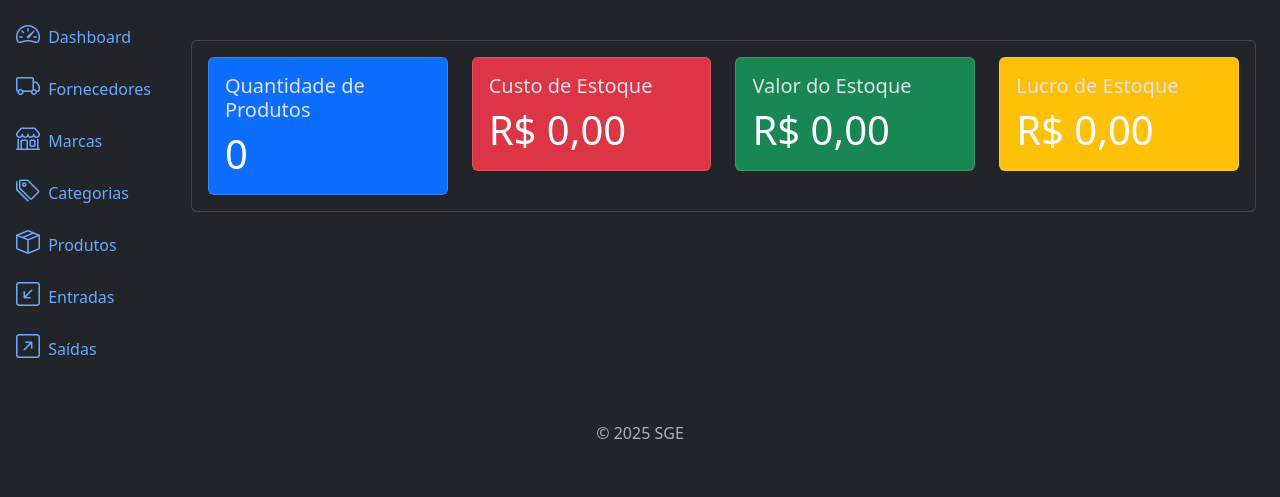
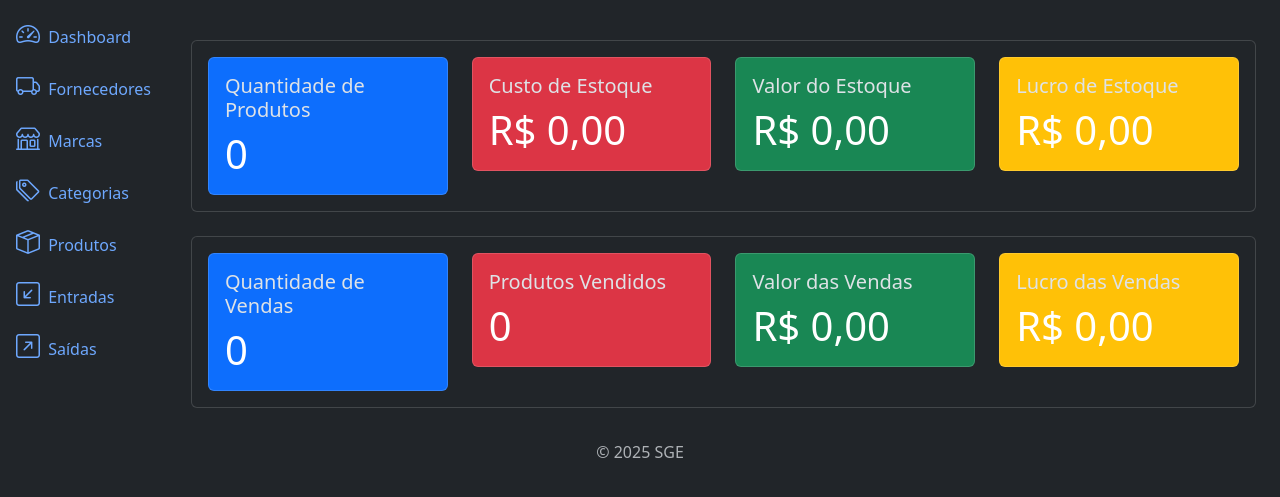
Before and after one commit to dcapote92/sge, a Django app: page / in a window 1280 px wide. Shown: the part 56-553 px from the top of the page. Run offline with Django 5.2, Linux system fonts and the light colour scheme; data that the repository does not hold is empty; parts of the project's set-up code (start-up, migrations or seed data) failed here and were passed over.

Commit message:
metric graphs added on outflows list template

```diff
--- a/app/metrics.py
+++ b/app/metrics.py
@@ -1,5 +1,7 @@
+from django.db.models import Sum
 from django.utils.formats import number_format
 from products.models import Product
+from outflows.models import Outflow
 
 
 def get_product_metrics():
@@ -15,3 +17,21 @@ def get_product_metrics():
         total_selling_price=number_format(total_selling_price, decimal_pos=2, force_grouping=True),
         total_profit=number_format(total_profit, decimal_pos=2, force_grouping=True)
     )
+
+
+def get_sales_metrics():
+    outflows = Outflow.objects.all()
+    total_sales =Outflow.objects.count()
+    total_products_sold = Outflow.objects.aggregate(
+        total_products_sold=Sum('quantity')
+    )['total_products_sold'] or 0
+    total_sales_value = sum(outflow.product.selling_price for outflow in outflows)
+    total_sales_cost = sum(outflow.product.cost_price for outflow in outflows)
+    total_sales_profit = total_sales_value - total_sales_cost or 0
+
+    return dict(
+        total_sales=total_sales,
+        total_products_sold=total_products_sold,
+        total_sales_value=number_format(total_sales_value, decimal_pos=2, force_grouping=True),
+        total_sales_profit=number_format(total_sales_profit, decimal_pos=2, force_grouping=True)
+    )
--- /dev/null
+++ b/app/templates/components/_sales_metrics.html
@@ -0,0 +1,43 @@
+<div class="card mt-4">
+    <div class="card-body">
+        <div class="row">
+
+            <div class="col-md-3">
+                <div class="card bg-primary">
+                    <div class="card-body">
+                        <h5 class="card-title">Quantidade de Vendas</h5>
+                        <p class="card-text text-white font-weight-bold display-6">{{ sales_metrics.total_sales }}</p>
+                    </div>
+                </div>
+            </div>
+
+            <div class="col-md-3">
+                <div class="card bg-danger">
+                    <div class="card-body">
+                        <h5 class="card-title">Produtos Vendidos</h5>
+                        <p class="card-text text-white font-weight-bold display-6">{{ sales_metrics.total_products_sold}}</p>
+                    </div>
+                </div>
+            </div>
+
+            <div class="col-md-3">
+                <div class="card bg-success">
+                    <div class="card-body">
+                        <h5 class="card-title">Valor das Vendas</h5>
+                        <p class="card-text text-white font-weight-bold display-6">R$ {{sales_metrics.total_sales_value}}</p>
+                    </div>
+                </div>
+            </div>
+
+            <div class="col-md-3">
+                <div class="card bg-warning">
+                    <div class="card-body">
+                        <h5 class="card-title">Lucro das Vendas</h5>
+                        <p class="card-text text-white font-weight-bold display-6">R$ {{sales_metrics.total_sales_profit}}</p>
+                    </div>
+                </div>
+            </div>
+
+        </div>
+    </div>
+</div>
--- a/app/templates/home.html
+++ b/app/templates/home.html
@@ -6,4 +6,7 @@
 
 {% block content %}
     {% include 'components/_product_metrics.html' %}
+
+    {% include 'components/_sales_metrics.html' %}
+
 {% endblock %}
--- a/app/views.py
+++ b/app/views.py
@@ -4,7 +4,9 @@ from . import metrics
 
 def home(request):
     product_metrics = metrics.get_product_metrics()
+    sales_metrics = metrics.get_sales_metrics()
     context = {
-        'product_metrics': product_metrics
+        'product_metrics': product_metrics,
+        'sales_metrics': sales_metrics
     }
     return render(request, 'home.html', context)
--- a/outflows/templates/outflow_list.html
+++ b/outflows/templates/outflow_list.html
@@ -5,6 +5,10 @@ SGE - Saídas
 {% endblock %}
 
 {% block content %}
+
+{% include 'components/_sales_metrics.html' %}
+
+<div class="mb-4"></div>
 
 <div class="row mb-3">
     <div class="col-md-6">
--- a/outflows/views.py
+++ b/outflows/views.py
@@ -1,6 +1,7 @@
 from django.urls import reverse_lazy
 from django.views.generic import ListView, CreateView, DetailView
 from . import models, forms
+from app import metrics
 
 
 class OutflowListView(ListView):
@@ -18,6 +19,11 @@ class OutflowListView(ListView):
 
         return queryset
 
+    def get_context_data(self, **kwargs):
+        context = super().get_context_data(**kwargs)
+        context['sales_metrics'] = metrics.get_sales_metrics()
+        return context
+
 
 class OutflowCreateView(CreateView):
     model = models.Outflow
```
